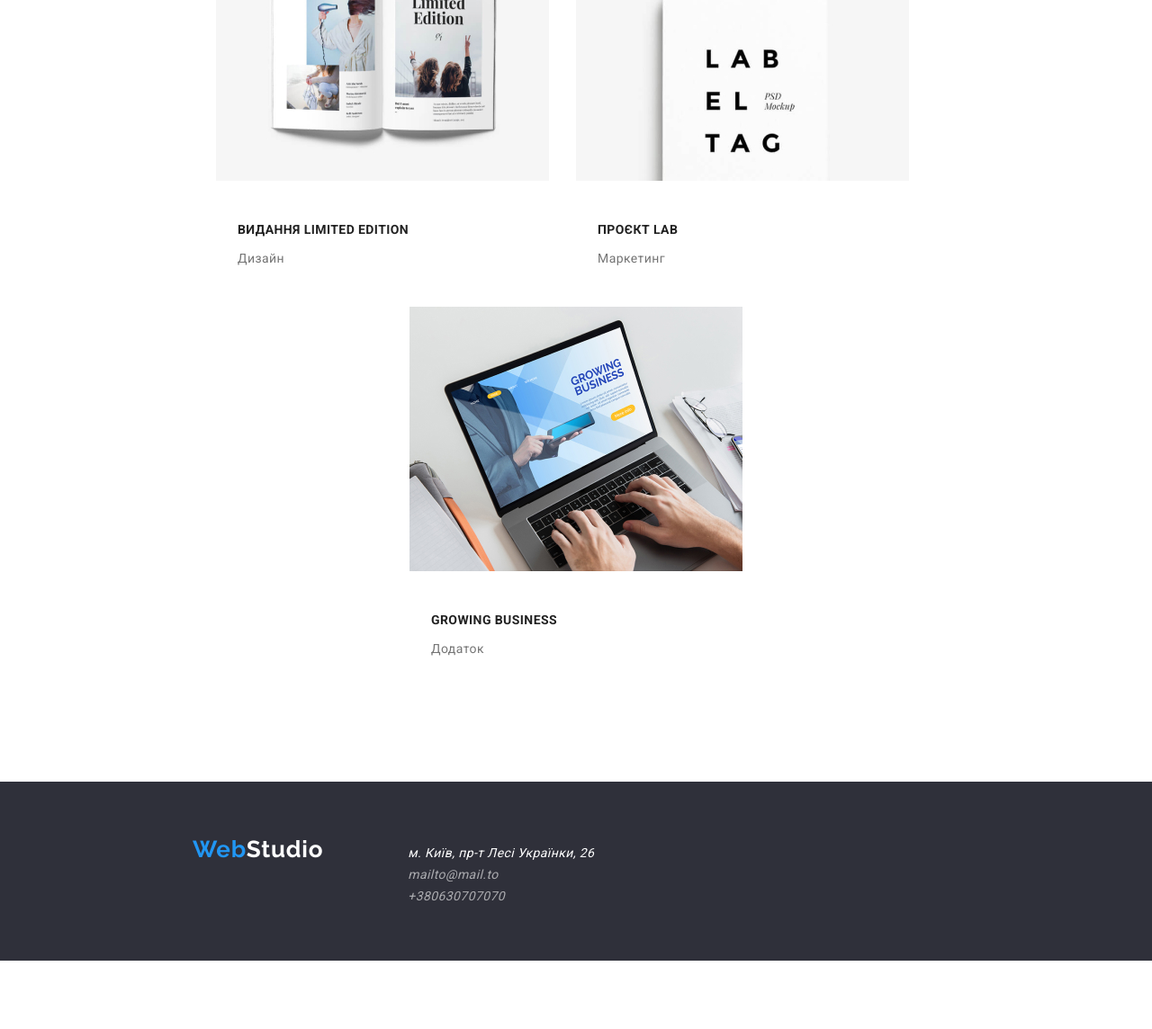
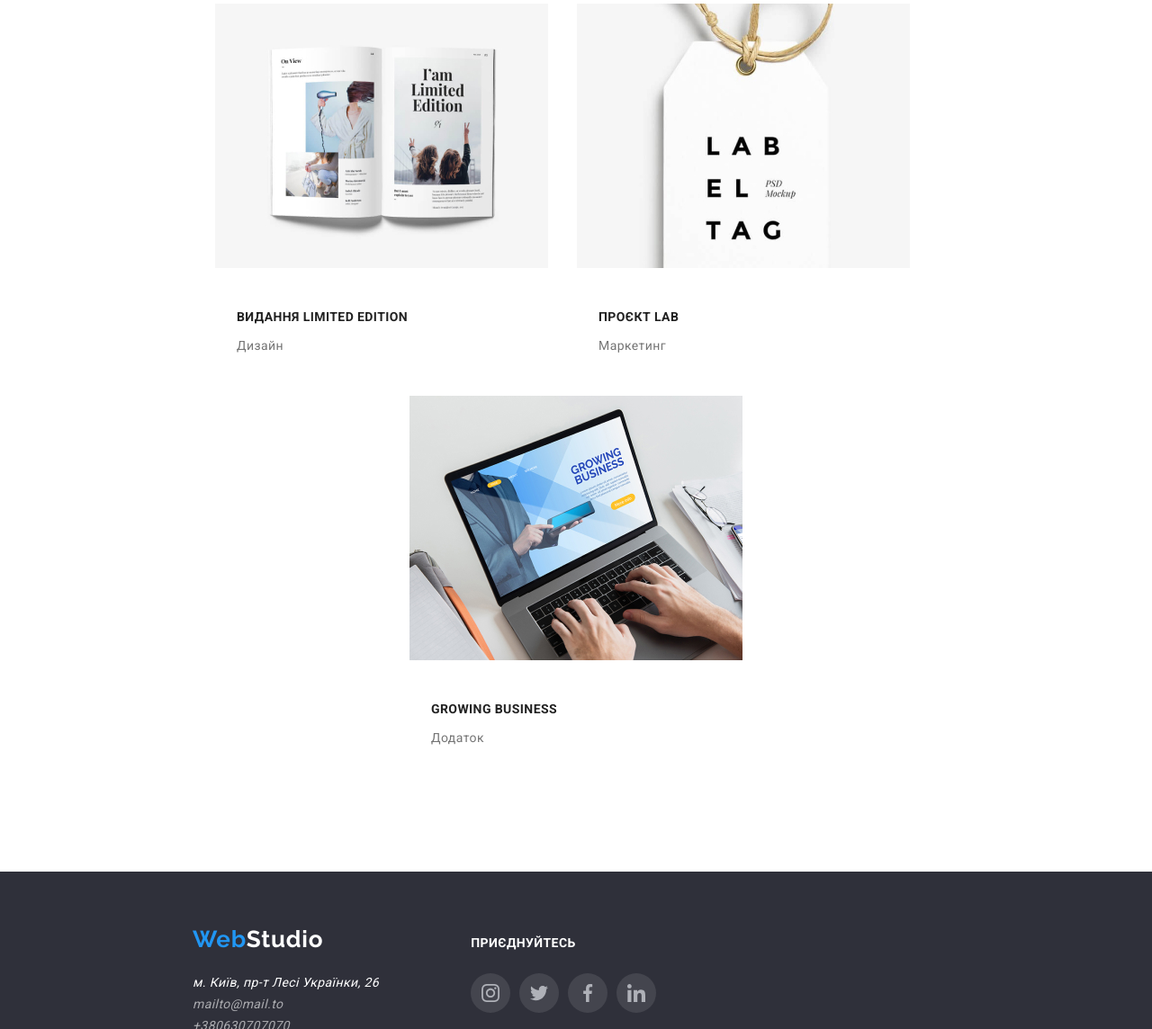
Before and after one commit to Google-Barma/goit-markup-hw-04, a plain HTML site: page portpholio.html in a window 1280 px wide. Shown: the part 1656-2800 px from the top of the page at 90% size. Before the commit the page ends 2724 px from the top, so only its background shows below. Drawn offline with Linux system fonts and the light colour scheme.

Commit message:
finished portpholio

```diff
--- a/css/styles.css
+++ b/css/styles.css
@@ -412,9 +412,17 @@ address p {
     display: flex;
     flex-direction: column;
     padding-bottom: 20px;
+
+    border: 1px solid transparent;
+}
+
+.projects li:hover {
+    border: 1px solid #EEEEEE;
+    box-shadow: 0px 1px 1px rgba(0, 0, 0, 0.12), 0px 4px 4px rgba(0, 0, 0, 0.06), 1px 4px 6px rgba(0, 0, 0, 0.16);
 }
 
 .projects img {
+    display: block;
     margin-bottom: 20px;
 }
 
@@ -422,8 +430,12 @@ address p {
     margin-bottom: 4px;
 }
 
-.projects li:not(:last-child) {
+.projects li:not(:nth-of-type(3n)) {
     margin-right: 30px;
+}
+
+.projects li:not(:nth-last-of-type(-n+3)) {
+    margin-bottom: 30px;
 }
 
 .projects .wrap {
--- a/portpholio.html
+++ b/portpholio.html
@@ -43,9 +43,15 @@
         </div>
         <ul class="contacts">
           <li class="menu-item">
+            <svg class="menu-icon" width="16" height="12">
+              <use href="./images/svg/symbol-defs.svg#envelope"></use>
+            </svg>
             <a class="link" href="mailto:mailto@mail.to">mailto@mail.to</a>
           </li>
           <li class="menu-item">
+            <svg class="menu-icon" width="10" height="16">
+              <use href="./images/svg/symbol-defs.svg#smartphone"></use>
+            </svg>
             <a class="link" href="tel:+380630707070">+380630707070</a>
           </li>
         </ul>
@@ -141,7 +147,8 @@
     </main>
     <footer id="contacts" class="footer">
       <div class="container">
-        <a href="./index.html">
+        <div class="address-wrapper">
+          <a class="footer-logo" href="./index.html">
             <p class="logo">Web<span>Studio</span></p>
           </a>
           <address>
@@ -156,6 +163,53 @@
             </ul>
           </address>
         </div>
+        <div class="social-wrapper">
+          <h4 class="subtitle">приєднуйтесь</h4>
+          <div class="icons">
+            <a
+              class="social-link"
+              href="https://www.instagram.com/"
+              target="_blank"
+              rel="nofollow noopener noreferrer"
+            >
+              <svg class="social-icon" width="20" height="20">
+                <use href="./images/svg/symbol-defs.svg#instagram"></use>
+              </svg>
+            </a>
+
+            <a
+              class="social-link"
+              href="https://twitter.com/"
+              target="_blank"
+              rel="nofollow noopener noreferrer"
+            >
+              <svg class="social-icon" width="20" height="20">
+                <use href="./images/svg/symbol-defs.svg#twitter"></use>
+              </svg>
+            </a>
+            <a
+              class="social-link"
+              href="https://www.facebook.com"
+              target="_blank"
+              rel="nofollow noopener noreferrer"
+            >
+              <svg class="social-icon" width="20" height="20">
+                <use href="./images/svg/symbol-defs.svg#facebook"></use>
+              </svg>
+            </a>
+            <a
+              class="social-link"
+              href="https://www.linkedin.com"
+              target="_blank"
+              rel="nofollow noopener noreferrer"
+            >
+              <svg class="social-icon" width="20" height="20">
+                <use href="./images/svg/symbol-defs.svg#linkedin"></use>
+              </svg>
+            </a>
+          </div>
+        </div>
+      </div>
     </footer>
   </body>
 </html>
```
Lines whose indentation alone changed are shown as unchanged.
